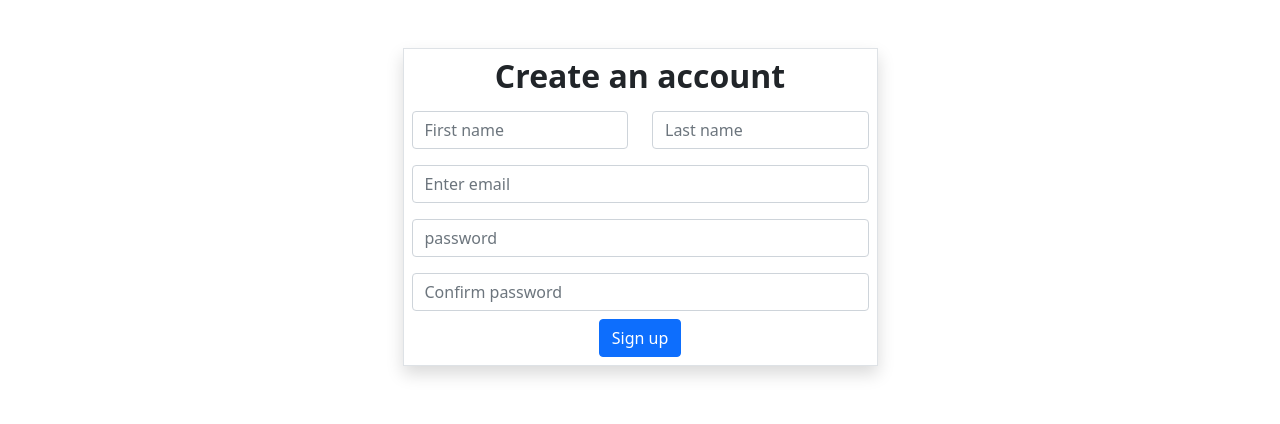
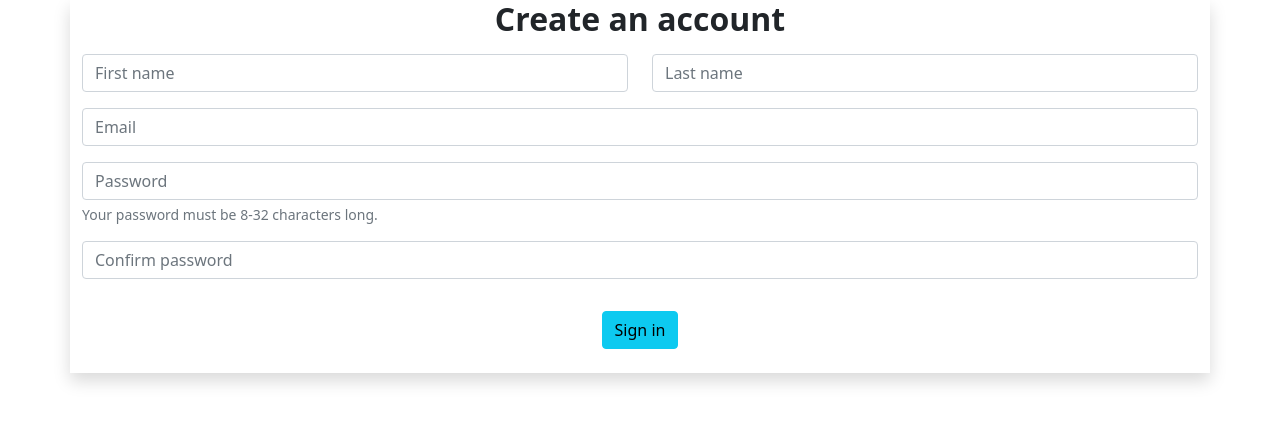
Before and after one commit to AutomeEdwin/myConcreteCasting, an Angular app in the folder frontend/: page / in a window 1280 px wide. Shown: the top 424 px of the page. Built offline with nearby package versions, Linux system fonts and the light colour scheme.

Commit message:
Switch from template form to reactive form

```diff
--- a/frontend/src/app/app.module.ts
+++ b/frontend/src/app/app.module.ts
@@ -2,7 +2,7 @@ import { NgModule } from '@angular/core';
 import { BrowserModule } from '@angular/platform-browser';
 import { CommonModule } from '@angular/common';
 import { AppRoutingModule } from './app-routing.module';
-import { FormsModule } from '@angular/forms';
+import { FormsModule, ReactiveFormsModule } from '@angular/forms';
 import { HttpClientModule } from '@angular/common/http';
 
 // Components import
@@ -16,6 +16,7 @@ import { RegisterComponent } from './register/register.component';
     AppRoutingModule,
     HttpClientModule,
     FormsModule,
+    ReactiveFormsModule,
   ],
   declarations: [AppComponent, RegisterComponent],
   providers: [],
--- a/frontend/src/app/register/register.component.html
+++ b/frontend/src/app/register/register.component.html
@@ -1,82 +1,69 @@
-<div class="container">
-  <div class="row justify-content-center mt-5">
-    <div class="col-md-5 shadow border p-2">
+<div class="container form shadow">
   <h2 class="text-center"><strong>Create an account</strong></h2>
-      <form #f="ngForm" (ngSubmit)="onSubmit(f)">
-        <div class="form-group">
-          <div class="row form-group d-flex justify-content-center">
+  <form [formGroup]="form" (ngSubmit)="onSubmit()" class="text-center">
+    <div class="row form-group">
       <!--First name-->
-            <div class="col py-2 form-group">
+      <div class="col py-2">
         <input
           type="text"
+          formControlName="firstName"
           id="firstName"
           class="form-control"
-                name="firstName"
           placeholder="First name"
-                required
-                ngModel
         />
       </div>
 
       <!--Last name-->
-            <div class="col py-2">
+      <div class="col py-2 form-group">
         <input
+          type="text"
+          id="Lastname"
+          formControlName="lastName"
           class="form-control"
-                required
-                type="text"
-                id="lastName"
-                name="lastName"
           placeholder="Last name"
-                ngModel
         />
       </div>
     </div>
 
-          <div class="form-group">
     <!--Email-->
-            <div class="col-auto py-2">
+    <div class="py-2 form-group">
       <input
         type="email"
+        id="email"
+        formControlName="email"
         class="form-control"
-                required
-                id="email"
-                name="email"
-                placeholder="Enter email"
-                ngModel
+        placeholder="Email"
       />
     </div>
 
     <!--Password-->
-            <div class="col-auto py-2">
+    <div class="form-group py-2">
       <input
-                class="form-control"
         type="password"
         id="password"
-                name="password"
-                minlength="8"
-                placeholder="password"
-                ngModel
+        formControlName="password"
+        class="form-control"
+        placeholder="Password"
       />
+      <small id="passwordHelpBlock" class="d-flex form-text text-muted">
+        Your password must be 8-32 characters long.
+      </small>
     </div>
 
-            <!--Confirm password-->
-            <div class="col-auto py-2">
+    <!--Password Confirmation-->
+    <div class="py-2 form-group">
       <input
+        type="password"
+        id="passwordConfirm"
+        formControlName="passwordConfirm"
         class="form-control"
-                type="password"
-                id="confirmPassword"
-                name="confirmPassword"
-                minlength="8"
         placeholder="Confirm password"
-                ngModel
       />
+      <div *ngIf="!passwordMatching" class="d-flex text-red">
+        <small>Password doesn't match</small>
       </div>
     </div>
-          <div class="form-group text-center">
-            <button class="btn btn-primary" type="submit">Sign up</button>
-          </div>
-        </div>
+
+    <button class="btn btn-info my-4 btn-block" type="submit">Sign in</button>
   </form>
 </div>
-  </div>
-</div>
--- a/frontend/src/app/register/register.component.ts
+++ b/frontend/src/app/register/register.component.ts
@@ -1,5 +1,5 @@
 import { Component, OnInit } from '@angular/core';
-import { NgForm } from '@angular/forms';
+import { FormBuilder, Validators } from '@angular/forms';
 
 import { AccountService } from '../services/account.service';
 
@@ -9,17 +9,34 @@ import { AccountService } from '../services/account.service';
   styleUrls: ['./register.component.scss'],
 })
 export class RegisterComponent implements OnInit {
-  constructor(private accountService: AccountService) {}
+  form: any;
+  passwordMatching = true;
 
-  ngOnInit(): void {}
+  constructor(
+    private formBuilder: FormBuilder,
+    private accountService: AccountService
+  ) {}
 
-  onSubmit(form: NgForm) {
-    const user = {
-      firstName: form.value['firstName'],
-      lastName: form.value['lastName'],
-      email: form.value['email'],
-      password: form.value['password'],
-    };
-    this.accountService.signupUser(user);
+  ngOnInit() {
+    this.form = this.formBuilder.group({
+      firstName: ['', [Validators.required, Validators.pattern('^[a-zA-Z]+$')]],
+      lastName: ['', [Validators.required, Validators.pattern('^[a-zA-Z]+$')]],
+      email: ['', [Validators.required, Validators.email]],
+      password: ['', [Validators.required, Validators.minLength(8)]],
+      passwordConfirm: ['', [Validators.required]],
+    });
+  }
+
+  onSubmit() {
+    console.log(this.form);
+    if (this.form.valid) {
+      if (this.form.value['password'] === this.form.value['passwordConfirm']) {
+        this.accountService.signupUser(this.form.value);
+      } else {
+        this.passwordMatching = false;
+      }
+    } else {
+      console.error('not valid');
+    }
   }
 }
```
Lines whose indentation alone changed are shown as unchanged.
